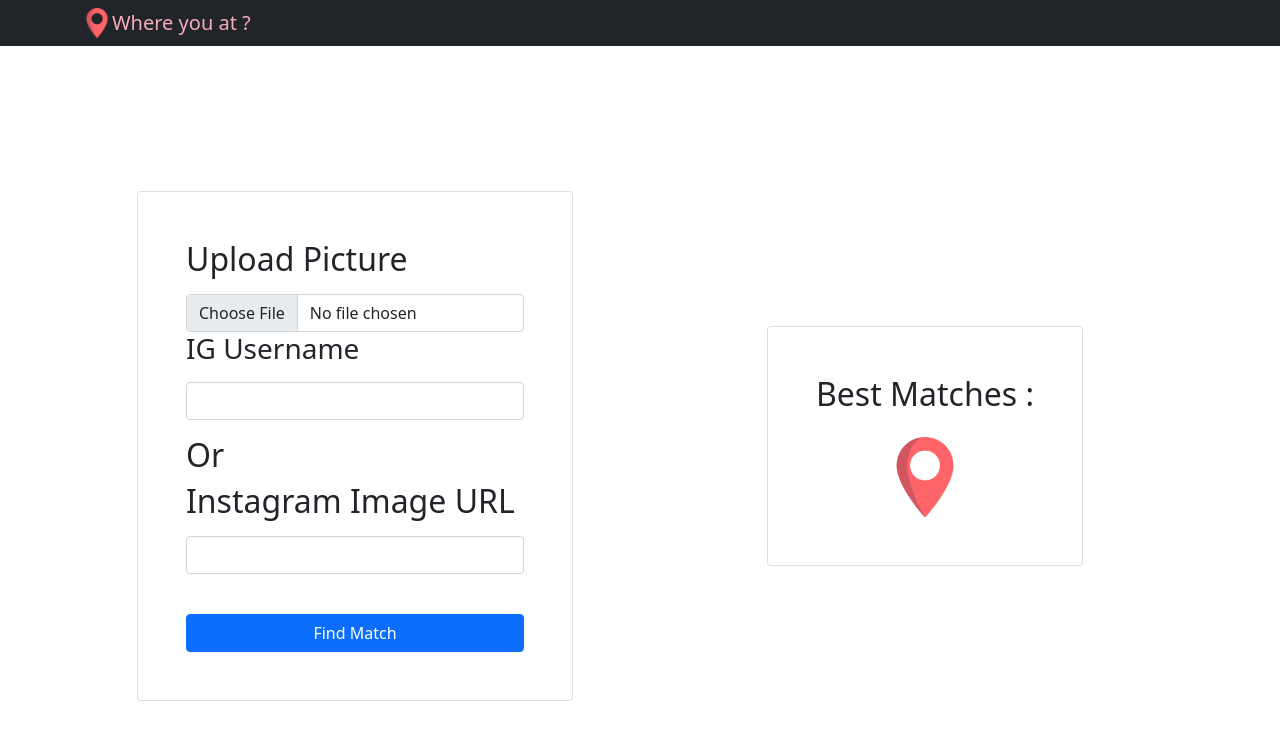
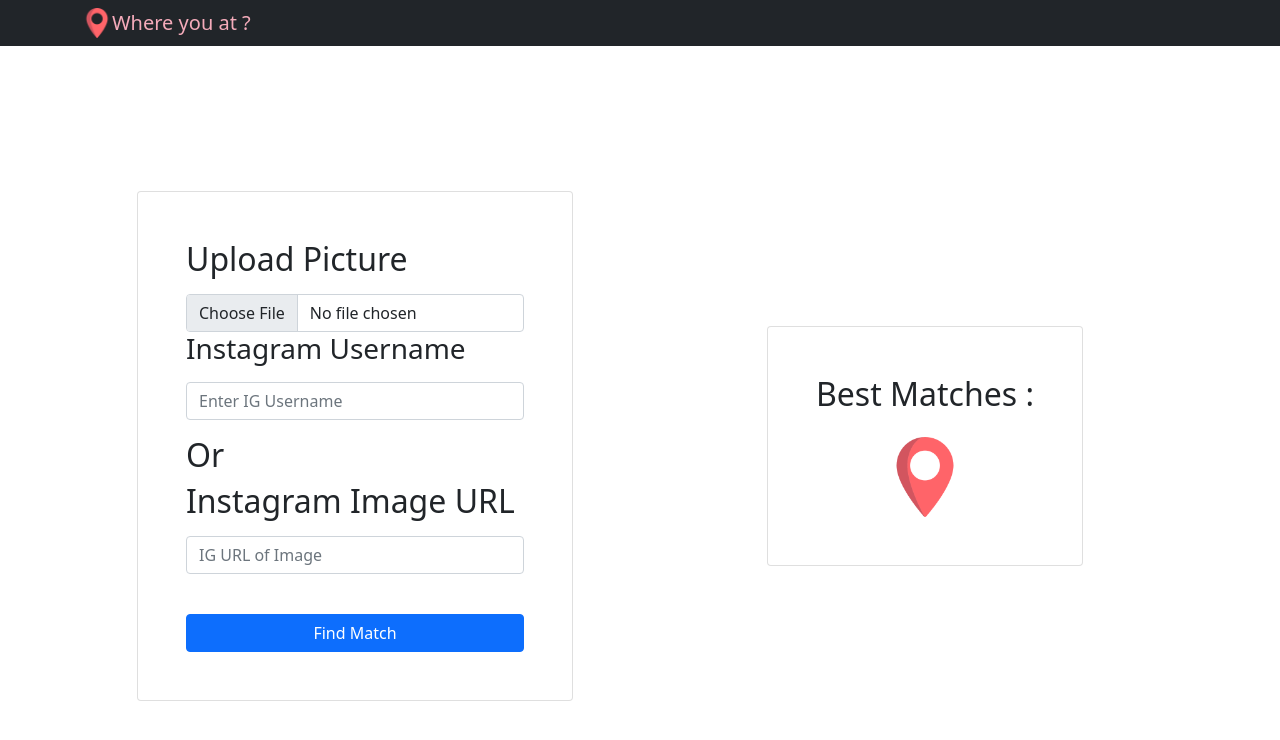
Before and after one commit to PrivatePrivates/frontend, a React (Create React App) app: page / in a window 1280 px wide. Shown: the top 740 px of the page. Built offline with nearby package versions, Linux system fonts and the light colour scheme.

Commit message:
Add meaningfull placeholders

```diff
--- a/src/components/Dashboard.js
+++ b/src/components/Dashboard.js
@@ -44,26 +44,16 @@
                       }}
                     />
                     <Form.Label>
-                      <h3>IG Username</h3>
+                      <h3>Instagram Username</h3>
                     </Form.Label>
-                    <Form.Control
-                      type="text"
-                      onChange={(e) => {
-                        console.log(e.target.files[0]);
-                      }}
-                    />
+                    <Form.Control type="text" placeholder="Enter IG Username" />
                   </Form.Group>
                   <Form.Group controlId="formFile" className="mb-3">
                     <Form.Label>
                       <h2>Or</h2>
                       <h2>Instagram Image URL</h2>
                     </Form.Label>
-                    <Form.Control
-                      type="text"
-                      onChange={(e) => {
-                        console.log(e.target.files[0]);
-                      }}
-                    />
+                    <Form.Control type="text" placeholder="IG URL of Image" />
                   </Form.Group>
                   <Button
                     className="w-100 mt-4"
```
